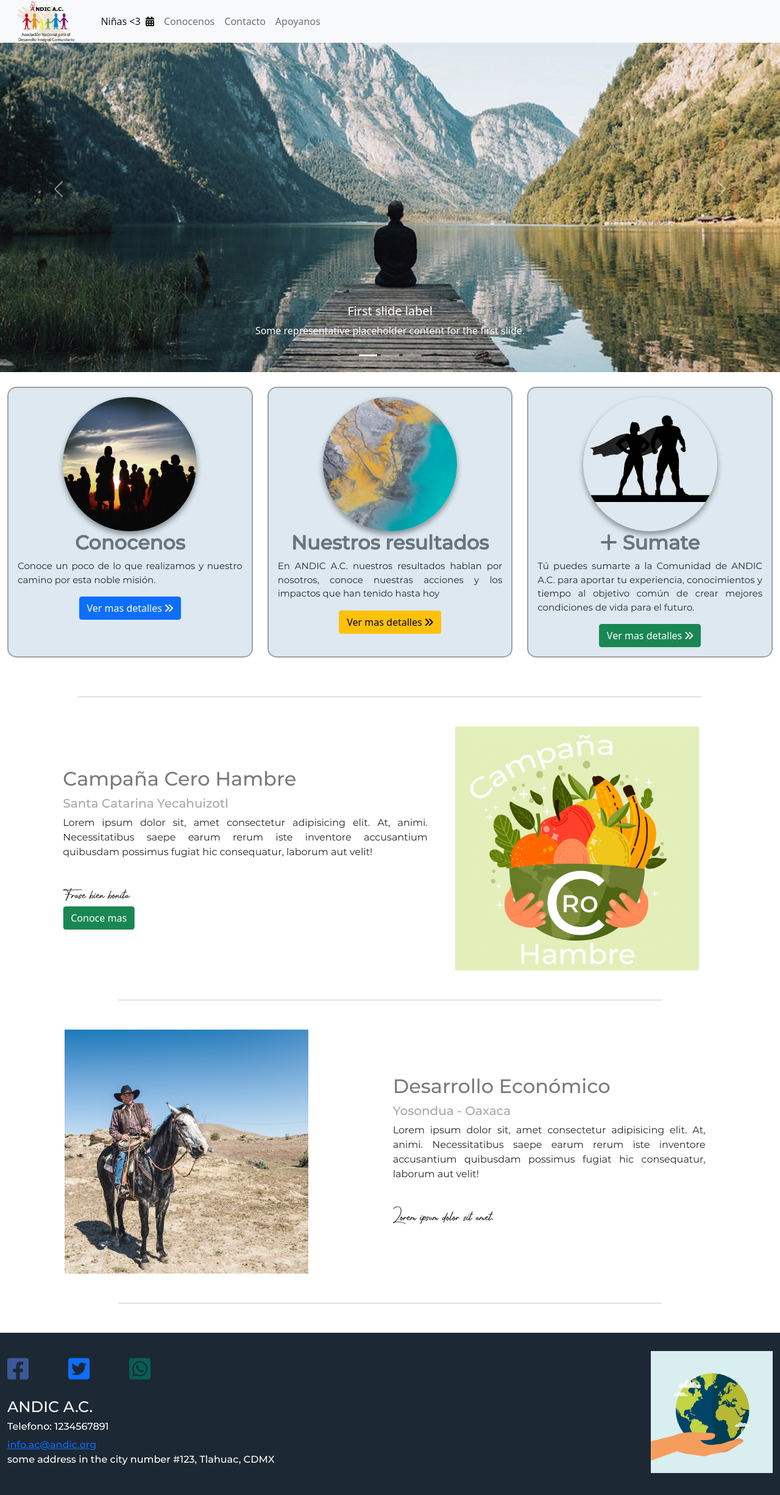
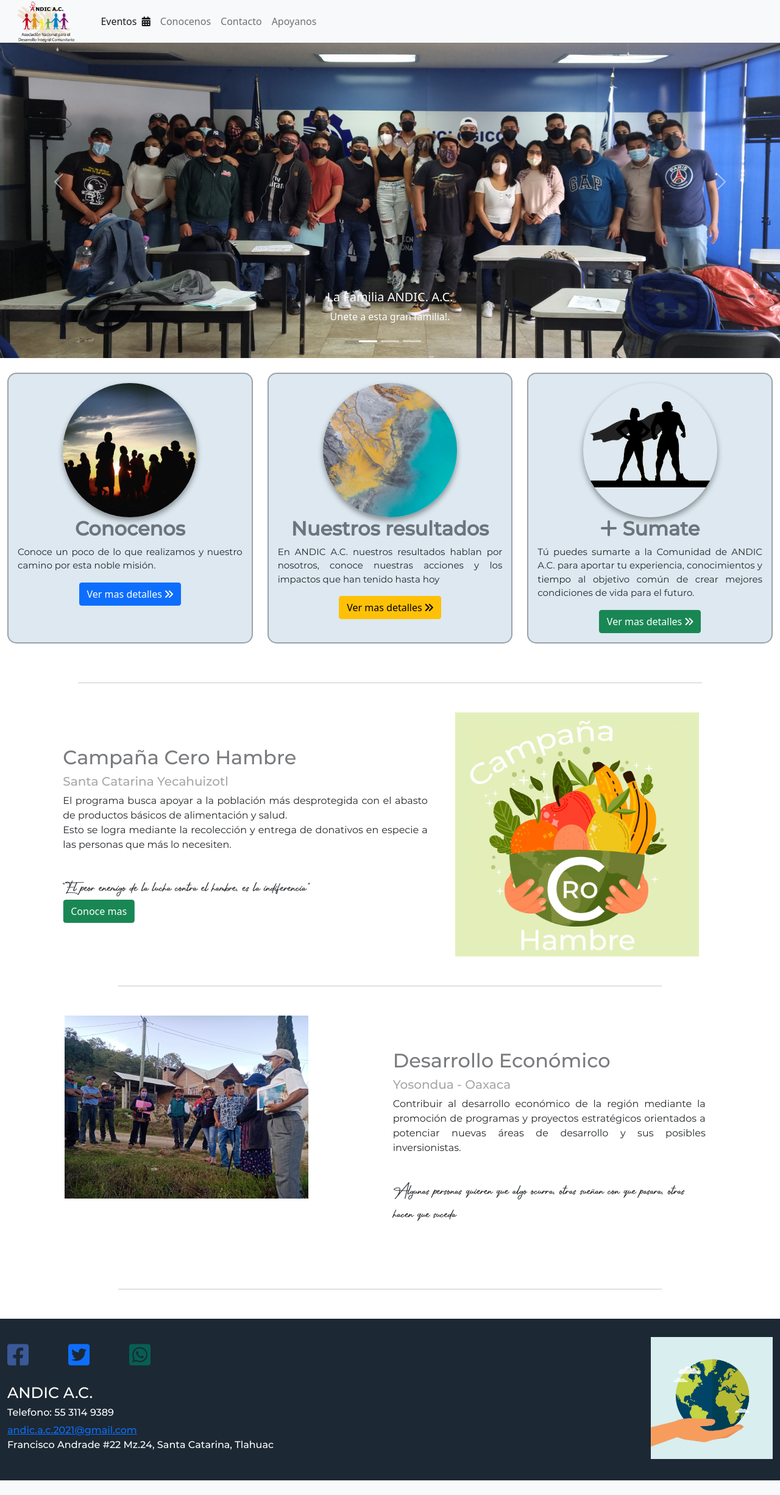
Before and after one commit to AngelMendozaDev/Andic0, a PHP site: page / in a window 1280 px wide. Shown: the whole page at 61% size. After the commit the page ends 2427 px from the top, so only its background shows below. Run offline with PHP 8.4, Linux system fonts and the light colour scheme; some libraries are stand-ins or nearby versions.

Commit message:
Todo Listo Version Beta

```diff
--- a/Css/EsResultados.css
+++ b/Css/EsResultados.css
@@ -76,10 +76,10 @@
 }
 
 .timeline-list {
-    background-image: url('../Media/Icons/Logo.png');
-    background-position: center;
+    background-image: url('../Media/Pictures/Fondo2.jpeg');
+    background-position: bottom;
     background-repeat: no-repeat;
-    background-attachment: local;
+    background-attachment: fixed;
     background-size: cover;
     color: white;
     list-style: none;
--- a/conocenos.php
+++ b/conocenos.php
@@ -29,7 +29,7 @@
         </div>
         <div class="col-12 col-md-5">
             <div class="imagen-row">
-                <img src="Media/Pictures/image.jpg" alt="image">
+                <img src="Media/Icons/Logo.png" alt="image">
             </div>
         </div>
     </div>
--- a/footer.php
+++ b/footer.php
@@ -27,9 +27,9 @@
                 </ul>
             </div>
             <h1 class="footer-title">ANDIC A.C.</h1>
-            <h6><span class="negritas">Telefono:</span> 1234567891</h6>
-            <a href="mailto:info.ac@andic.org">info.ac@andic.org</a>
-            <p>some address in the city number #123, Tlahuac, CDMX</p>
+            <h6><span class="negritas">Telefono:</span> 55 3114 9389</h6>
+            <a href="mailto:andic.a.c.2021@gmail.com">andic.a.c.2021@gmail.com</a>
+            <p>Francisco Andrade #22 Mz.24, Santa Catarina, Tlahuac</p>
         </div>
         <div class="col-12 col-md-5 aux">
             <img src="Media/Pictures/Mundo-Mano.png" width="200px" alt="">
--- a/header.php
+++ b/header.php
@@ -53,7 +53,7 @@
             <div class="collapse navbar-collapse" id="navbarNav">
                 <ul class="navbar-nav">
                     <li class="nav-item">
-                        <a class="nav-link active" aria-current="page" href="#">Niñas <3 &nbsp;<i
+                        <a class="nav-link active" aria-current="page" href="#">Eventos &nbsp;<i
                                 class="fas fa-calendar-alt icon-option"></i></a>
                     </li>
                     <li class="nav-item">
--- a/index.php
+++ b/index.php
@@ -4,8 +4,7 @@
 <!-- Carrousel -->
 <div id="myCarousel" class="carousel slide" data-bs-ride="carousel">
     <div class="carousel-indicators">
-        <button type="button" data-bs-target="#myCarousel" data-bs-slide-to="0" class="active" aria-current="true"
-            aria-label="Slide 1"></button>
+        <button type="button" data-bs-target="#myCarousel" data-bs-slide-to="0" class="active" aria-current="true" aria-label="Slide 1"></button>
         <button type="button" data-bs-target="#myCarousel" data-bs-slide-to="1" aria-label="Slide 2"></button>
         <button type="button" data-bs-target="#myCarousel" data-bs-slide-to="2" aria-label="Slide 3"></button>
     </div>
@@ -13,22 +12,22 @@
         <div class="carousel-item active">
             <img src="Media/Pictures/Img1.jpg" class="d-block w-100" alt="...">
             <div class="carousel-caption d-none d-md-block">
-                <h5>First slide label</h5>
-                <p>Some representative placeholder content for the first slide.</p>
+                <h5>La Familia ANDIC. A.C.</h5>
+                <p>Unete a esta gran familia!.</p>
             </div>
         </div>
         <div class="carousel-item">
-            <img src="Media/Pictures/Img2.jpg" class="d-block w-100" alt="...">
+            <img src="Media/Pictures/kids.jpg" class="d-block w-100" alt="...">
             <div class="carousel-caption d-none d-md-block">
-                <h5>Second slide label</h5>
-                <p>Some representative placeholder content for the second slide.</p>
+                <h5>...</h5>
+                <p></p>
             </div>
         </div>
         <div class="carousel-item">
-            <img src="Media/Pictures/Img3.jpg" class="d-block w-100" alt="...">
+            <img src="Media/Pictures/Sumate.jpg" class="d-block w-100" alt="...">
             <div class="carousel-caption d-none d-md-block">
-                <h5>Third slide label</h5>
-                <p>Some representative placeholder content for the third slide.</p>
+                <h5>..</h5>
+                <p></p>
             </div>
         </div>
     </div>
@@ -45,8 +44,7 @@
 <!-- Carousel Small -->
 <div id="myCarouselSm" class="carousel slide" data-bs-ride="carousel">
     <div class="carousel-indicators">
-        <button type="button" data-bs-target="#myCarouselSm" data-bs-slide-to="0" class="active" aria-current="true"
-            aria-label="Slide 1"></button>
+        <button type="button" data-bs-target="#myCarouselSm" data-bs-slide-to="0" class="active" aria-current="true" aria-label="Slide 1"></button>
         <button type="button" data-bs-target="#myCarouselSm" data-bs-slide-to="1" aria-label="Slide 2"></button>
         <button type="button" data-bs-target="#myCarouselSm" data-bs-slide-to="2" aria-label="Slide 3"></button>
     </div>
@@ -98,8 +96,7 @@
                     Conoce un poco de lo que realizamos y nuestro camino por esta noble misión.
                 </p>
 
-                <a href="conocenos.php" class="btn btn-primary">Ver mas detalles <i class="fa fa-angle-double-right"
-                        aria-hidden="true"></i></a>
+                <a href="conocenos.php" class="btn btn-primary">Ver mas detalles <i class="fa fa-angle-double-right" aria-hidden="true"></i></a>
 
             </div>
         </div>
@@ -116,8 +113,7 @@
                     han tenido hasta hoy
                 </p>
 
-                <a href="resultados.php" class="btn btn-warning">Ver mas detalles <i class="fa fa-angle-double-right"
-                        aria-hidden="true"></i></a>
+                <a href="resultados.php" class="btn btn-warning">Ver mas detalles <i class="fa fa-angle-double-right" aria-hidden="true"></i></a>
 
             </div>
         </div>
@@ -134,8 +130,7 @@
                     al objetivo común de crear mejores condiciones de vida para el futuro.
                 </p>
 
-                <a href="sumate.php" class="btn btn-success">Ver mas detalles <i class="fa fa-angle-double-right"
-                        aria-hidden="true"></i></a>
+                <a href="sumate.php" class="btn btn-success">Ver mas detalles <i class="fa fa-angle-double-right" aria-hidden="true"></i></a>
 
             </div>
         </div>
@@ -151,12 +146,12 @@
                 <h2 class="row-title">Campaña Cero Hambre</h2>
                 <h3 class="row-subtitle">Santa Catarina Yecahuizotl</h3>
                 <p class="row-text">
-                    Lorem ipsum dolor sit, amet consectetur adipisicing elit. At, animi.
-                    Necessitatibus saepe earum rerum iste inventore accusantium quibusdam possimus
-                    fugiat hic consequatur, laborum aut velit!
+                    El programa busca apoyar a la población más desprotegida con el abasto de productos básicos de alimentación y salud.
+                    <br>
+                    Esto se logra mediante la recolección y entrega de donativos en especie a las personas que más lo necesiten.
                 </p>
                 <br>
-                <span class="text-small">Frase bien bonita</span>
+                <span class="text-small">“El peor enemigo de la lucha contra el hambre, es la indiferencia”</span>
                 <br>
                 <a href="#" class="btn btn-success">Conoce mas</a>
             </div>
@@ -175,7 +170,7 @@
     <div class="row mb-5 mt-5">
         <div class="col-12 col-md-5 mx-auto">
             <div class="Cuadro">
-                <img src="Media/Pictures/Ranch.jpg" alt="Rancho" class="img-cuadrado">
+                <img src="Media/Pictures/Sumat.jpeg" alt="Rancho" class="img-cuadrado">
             </div>
         </div>
         <div class="col-12 col-md-6 mx-auto cont-row">
@@ -183,12 +178,10 @@
                 <h2 class="row-title">Desarrollo Económico</h2>
                 <h3 class="row-subtitle">Yosondua - Oaxaca</h3>
                 <p class="row-text">
-                    Lorem ipsum dolor sit, amet consectetur adipisicing elit. At, animi.
-                    Necessitatibus saepe earum rerum iste inventore accusantium quibusdam possimus
-                    fugiat hic consequatur, laborum aut velit!
+                    Contribuir al desarrollo económico de la región mediante la promoción de programas y proyectos estratégicos orientados a potenciar nuevas áreas de desarrollo y sus posibles inversionistas.
                 </p>
                 <br>
-                <span class="text-small">Lorem ipsum dolor sit amet.</span>
+                <span class="text-small">Algunas personas quieren que algo ocurra, otras sueñan con que pasara, otras hacen que suceda</span>
             </div>
         </div>
     </div>
@@ -197,4 +190,4 @@
 
 </div>
 
-<?php require_once "footer.php"?>
+<?php require_once "footer.php" ?>
```
Also changed, not shown: Class/General.php (+0 -29 lines), resultados.php (+7 -3 lines), sumate.php (+4 -4 lines), Media/Pictures/Fondo.jpeg (added), Media/Pictures/Fondo2.jpeg (added), Media/Pictures/Img1.jpg, Media/Pictures/Logo.png (added).
